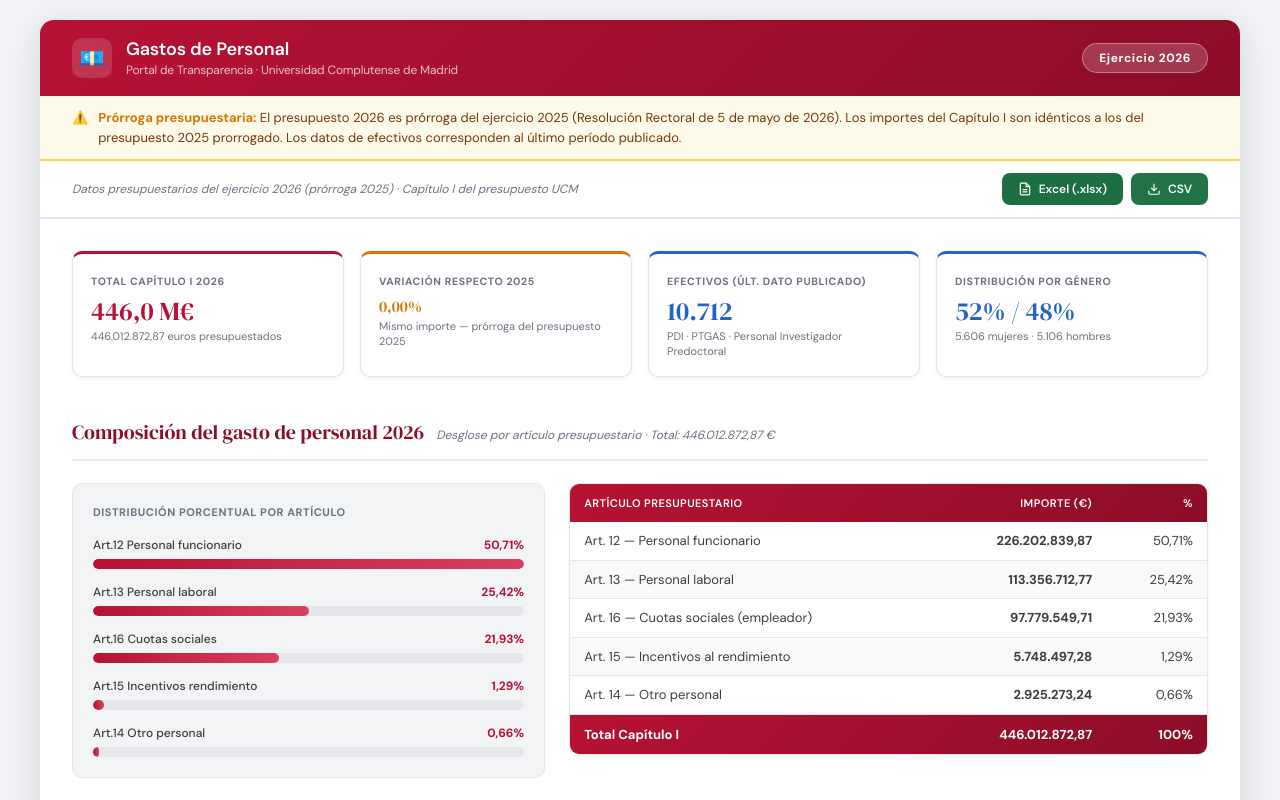
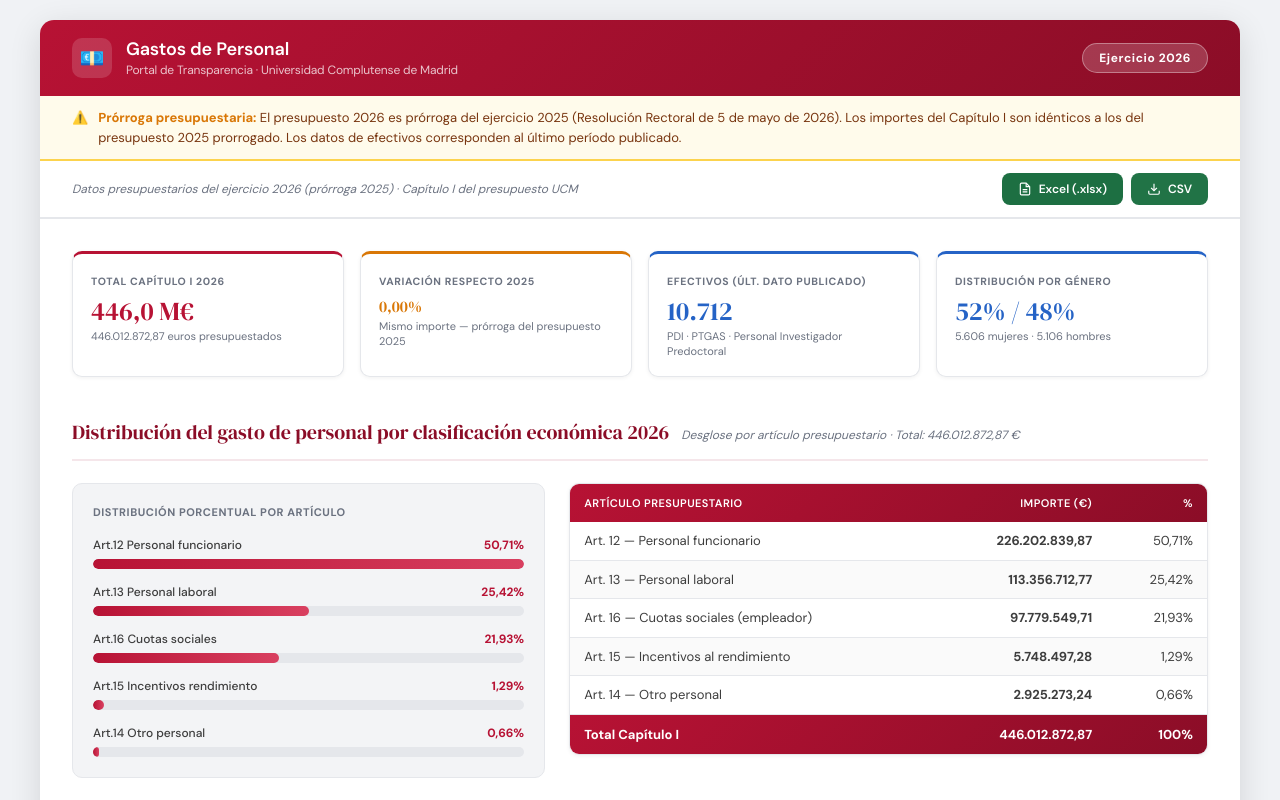
Before and after one commit to ucm-transparencia/gastos-personal, a plain HTML site: page index.html in a window 1280 px wide. Shown: the top 800 px of the page. Drawn offline with nearby package versions, Linux system fonts and the light colour scheme.

Commit message:
Update index.html

```diff
--- a/index.html
+++ b/index.html
@@ -234,7 +234,7 @@
   <!-- SECCIÓN 1: Composición -->
   <section class="section" aria-labelledby="s1">
     <div class="section-header">
-      <h2 id="s1">Composición del gasto de personal 2026</h2>
+      <h2 id="s1">Distribución del gasto de personal por clasificación económica 2026</h2>
       <span class="section-meta">Desglose por artículo presupuestario · Total: 446.012.872,87 €</span>
     </div>
     <div class="split-grid">
```
